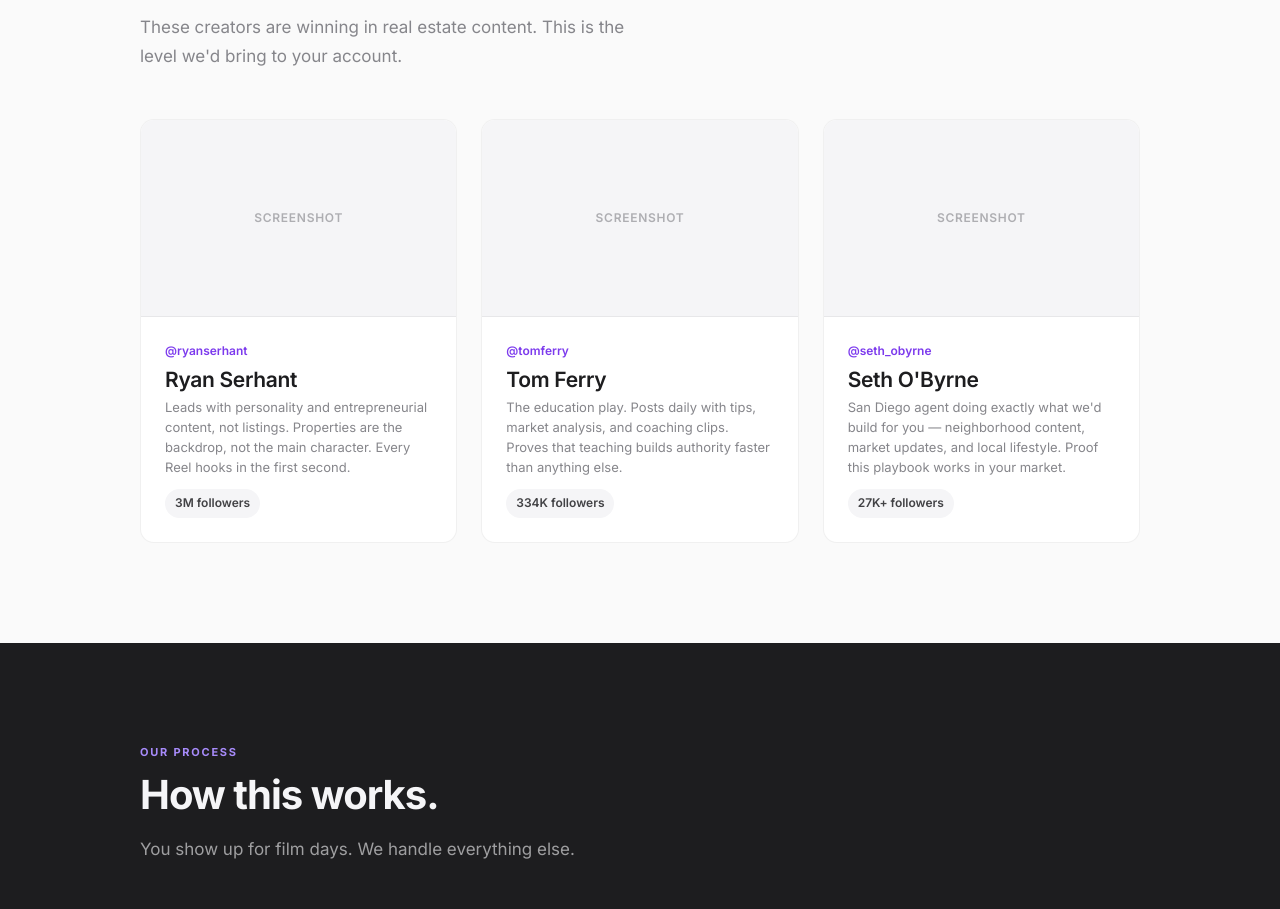
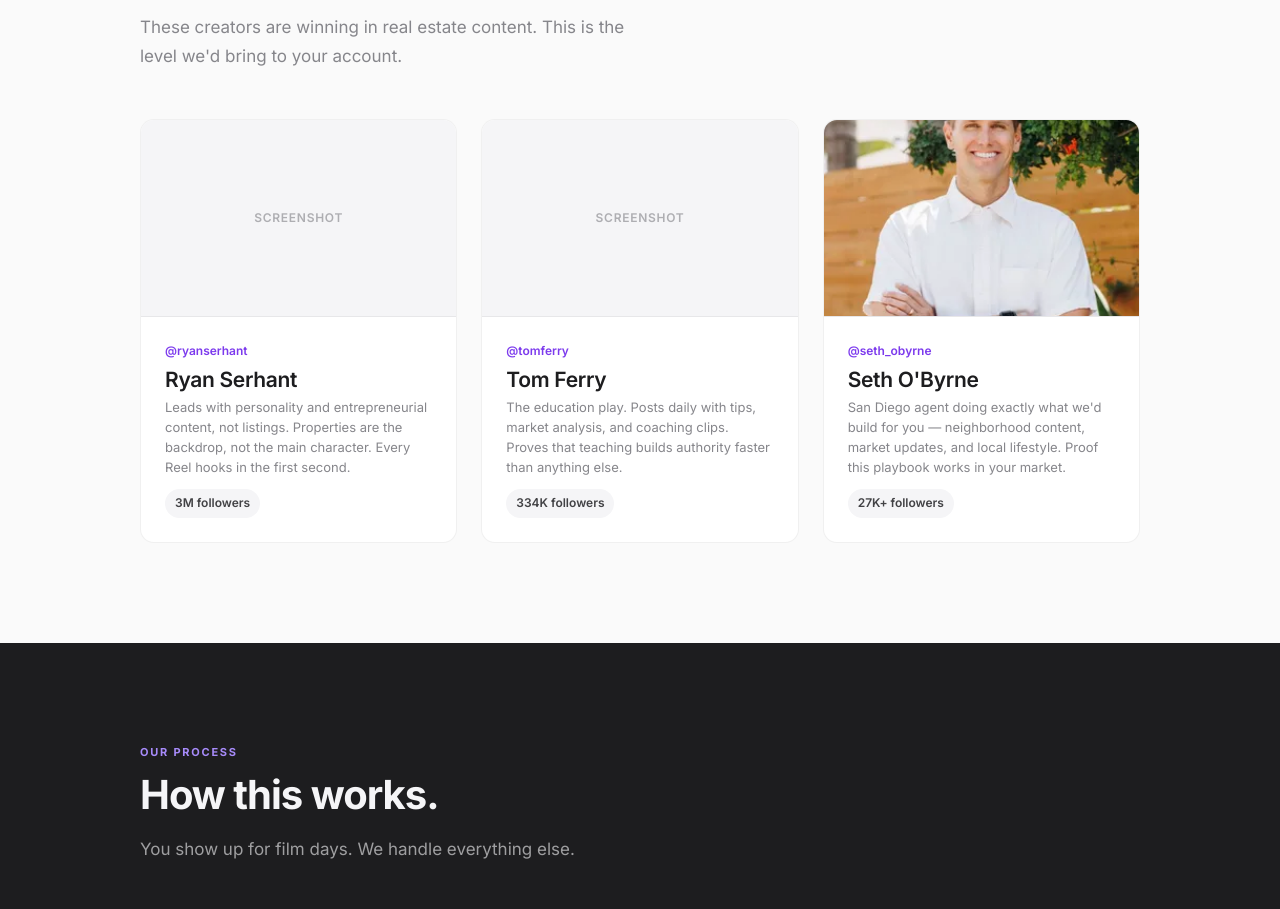
Before and after one commit to zachktz/deridder-proposal, a plain HTML site: page index.html in a window 1280 px wide. Shown: the part 2749-3658 px from the top of the page. Drawn offline with Linux system fonts and the light colour scheme.

Commit message:
Add Seth O'Byrne thumbnail image

```diff
--- a/index.html
+++ b/index.html
@@ -821,7 +821,7 @@
 
                 <div class="inspo-card animate fade-up delay-3">
                     <div class="inspo-thumb">
-                        <span class="inspo-thumb-placeholder">Screenshot</span>
+                        <img src="images/seth-obyrne.webp" alt="Seth O'Byrne">
                     </div>
                     <div class="inspo-body">
                         <div class="inspo-handle">@seth_obyrne</div>
```
Also changed, not shown: images/seth-obyrne.webp (added).
